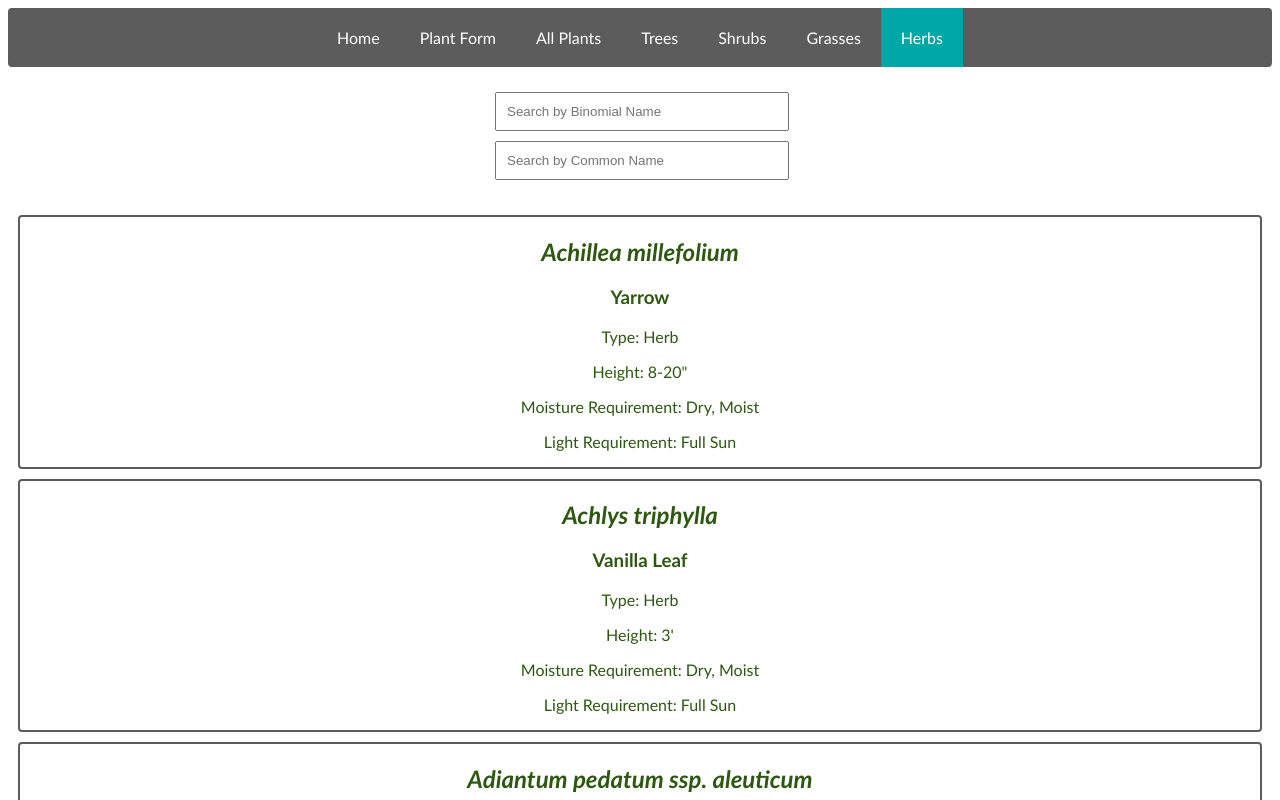
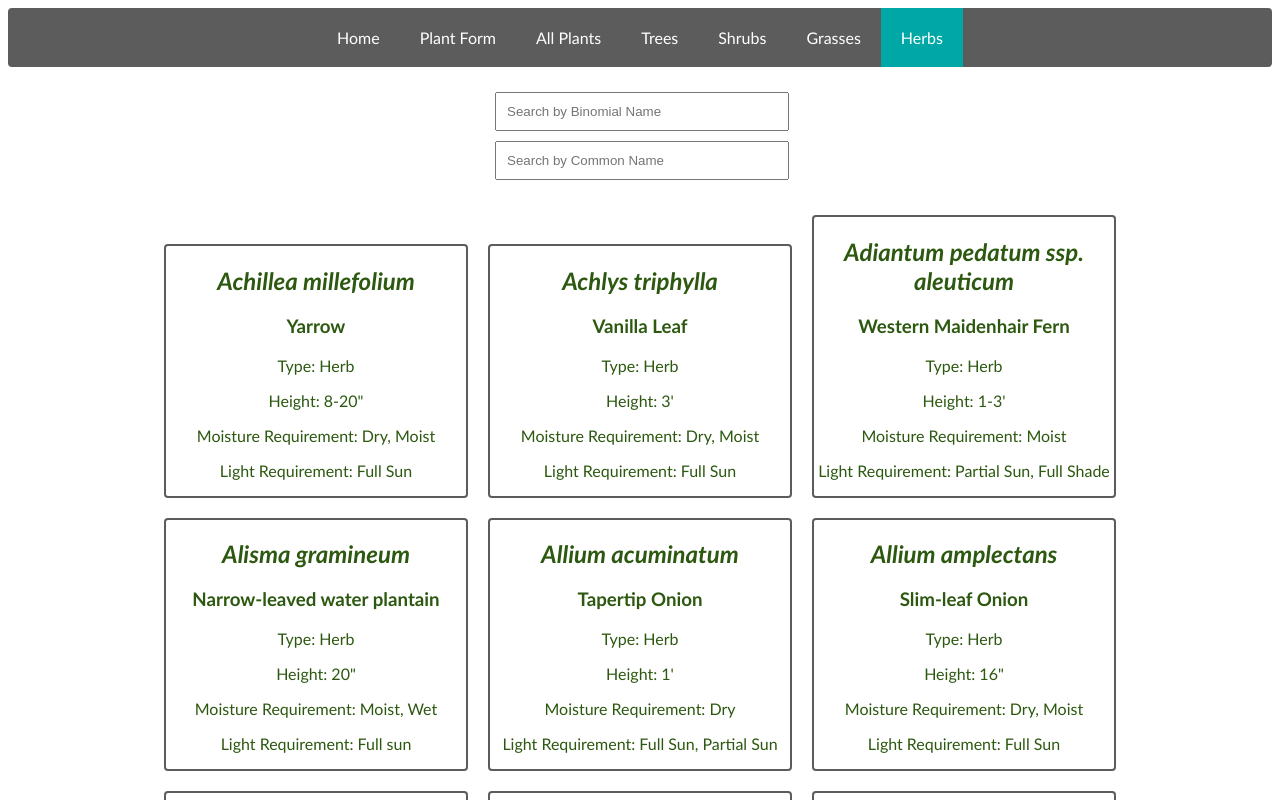
Before and after one commit to cody-barker/portland-native-plant-list-react, a React (Create React App) app: page /herbs in a window 1280 px wide. Shown: the top 800 px of the page. Built offline with nearby package versions, Linux system fonts and the light colour scheme; data requests are answered from the project's data file.

Commit message:
changing divs to boxes

```diff
--- a/src/App.css
+++ b/src/App.css
@@ -60,7 +60,9 @@ button[type=submit]{
 }
 
 .plant-card {
-  display: block;
+  display: inline-block;
+  height: auto;
+  width: 300px;
   margin: 10px;
   border: 2px solid #5c5c5c;
   border-radius: 0.25em;
```
